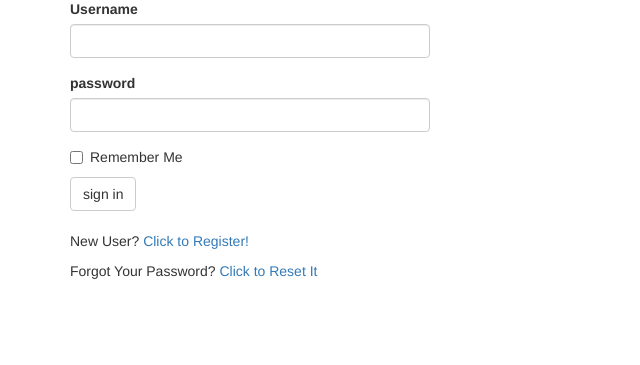
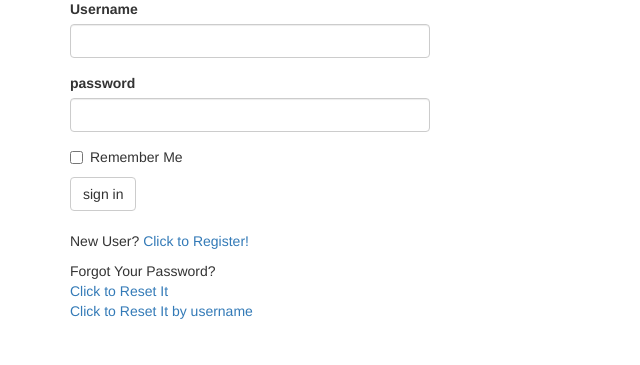
Before and after one commit to Nisenco/flask_demo, a Flask app: page /auth/login in a window 1280 px wide. Shown: the part 143-508 px from the top of the page, without its empty margins (0-640 px from the left). Run offline with Flask 2, Linux system fonts and the light colour scheme; some libraries are stand-ins or nearby versions.

Commit message:
【dev】  添加使用 用户名和邮箱更改密码 功能

```diff
--- a/app/auth/forms.py
+++ b/app/auth/forms.py
@@ -40,3 +40,12 @@ class ResetPasswordForm(FlaskForm):
     password2 = PasswordField(
         'Repeat Password', validators=[DataRequired(), EqualTo('password')])
     submit = SubmitField('Request Password Reset')
+
+
+class ResetPassword(FlaskForm):
+    username = StringField('Username', validators=[DataRequired()])
+    email = StringField('Email', validators=[DataRequired(), Email()])
+    password = PasswordField('password', validators=[DataRequired()])
+    password2 = PasswordField(
+        'Repeat Password', validators=[DataRequired(), EqualTo('password')])
+    submit = SubmitField('Confirm')
--- a/app/auth/routes.py
+++ b/app/auth/routes.py
@@ -1,6 +1,7 @@
 from flask import render_template, flash, redirect, url_for, request
 from app import app, db
-from app.auth.forms import LoginForm, RegistrationForm,  ResetPasswordRequestForm, ResetPasswordForm
+from app.auth.forms import LoginForm, RegistrationForm,  ResetPasswordRequestForm,\
+    ResetPasswordForm, ResetPassword
 from flask_login import current_user, login_user, logout_user, login_required
 from app.models import User, Post
 from werkzeug.urls import url_parse
@@ -65,6 +66,23 @@ def reset_password_request():
                            title='Reset Password', form=form)
 
 
+@bp.route('/reset_password_username', methods=['GET', 'POST'])
+def reset_password_username():
+    if current_user.is_authenticated:
+        return redirect(url_for('main.index'))
+    form = ResetPassword()
+    if form.validate_on_submit():
+        user = User.query.filter_by(username=form.username.data, email=form.email.data).first()
+        if user is None:
+            flash('username or email is error ,please cheak your username or email')
+            return redirect(url_for('auth.reset_password_username'))
+        user.set_password(form.password.data)
+        db.session.commit()
+        flash('Congratulations, you has chenged your password!')
+        return redirect(url_for('auth.login'))
+    return render_template('auth/reset_password_username.html', title="Reset Password By Username And Email", form=form)
+
+
 @bp.route('/reset_password/<token>', methods=['GET', 'POST'])
 def reset_password(token):
     if current_user.is_authenticated:
--- a/app/templates/auth/login.html
+++ b/app/templates/auth/login.html
@@ -12,6 +12,9 @@
     <p>New User? <a href="{{ url_for('auth.register') }}">Click to Register!</a></p>
     <p>
         Forgot Your Password?
+        <br>
         <a href="{{ url_for('auth.reset_password_request') }}">Click to Reset It</a>
+        <br>
+        <a href="{{ url_for('auth.reset_password_username') }}">Click to Reset It by username</a>
     </p>
 {% endblock %}
```
Also changed, not shown: app/templates/auth/reset_password_username.html (added, +11 -0 lines).
